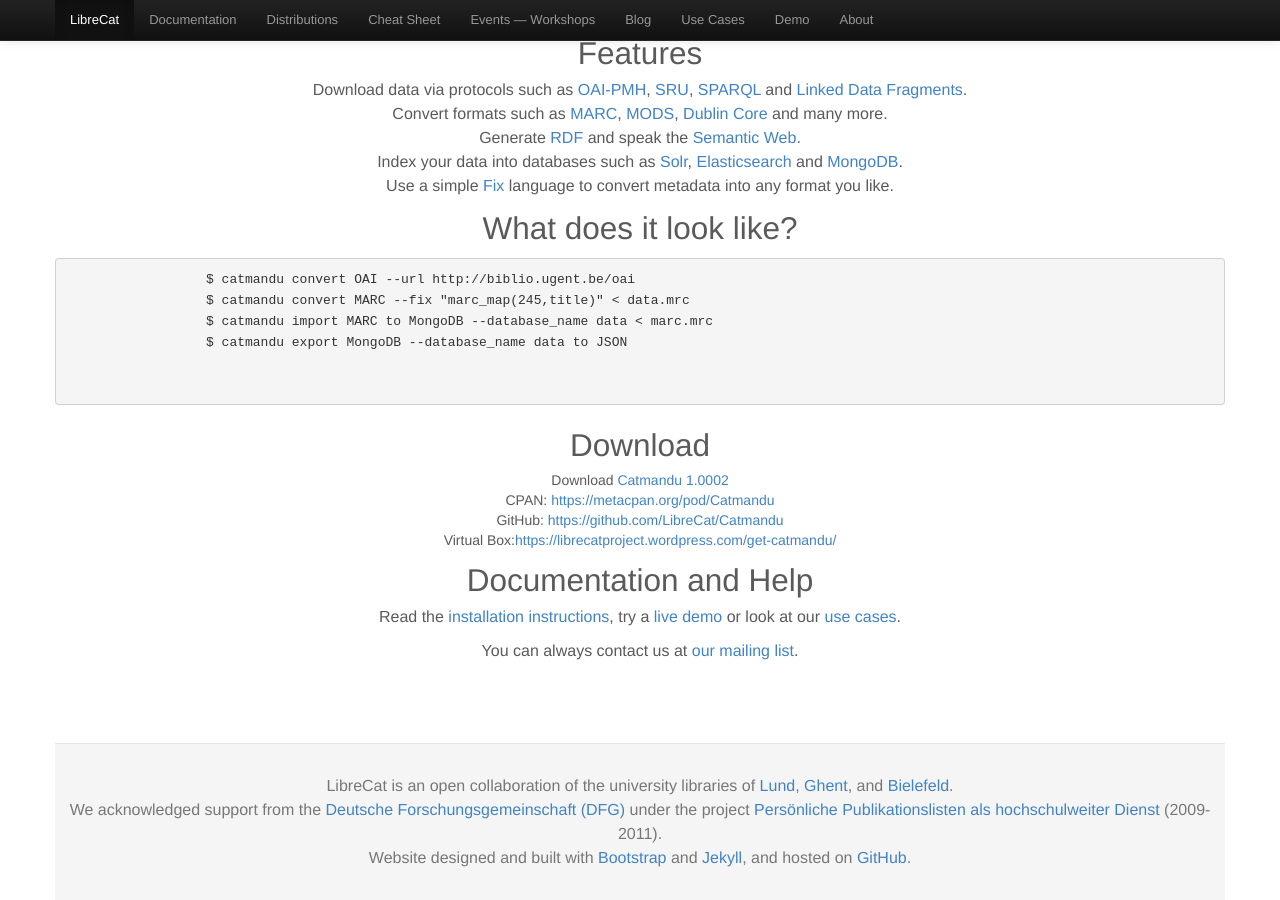
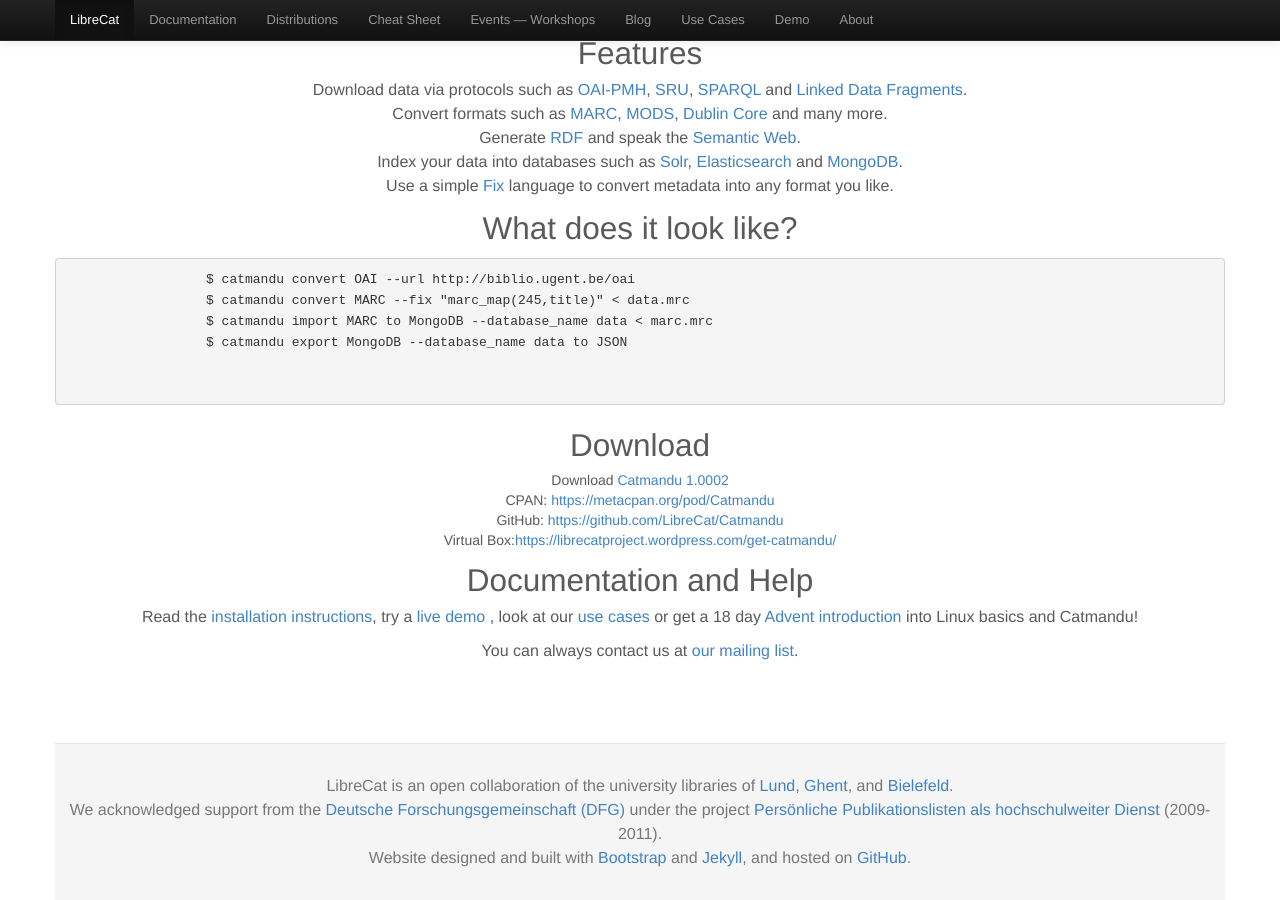
Before and after one commit to LibreCat/librecat.github.io, a Jekyll site: the page built from index.html, in a window 1280 px wide and 900 px high, scrolled down 585 px. Built offline with Jekyll 4.4.1, drawn with Linux system fonts in a browser that asks for light colours.

Commit message:
Adding the Advent calendar

```diff
--- a/index.html
+++ b/index.html
@@ -73,8 +73,10 @@
   <h2>Documentation and Help</h2>
   <p>
     Read the <a href="Catmandu/#installation">installation instructions</a>,
-    try a <a href="http://demo.librecat.org/">live demo</a> or look
-    at our <a href="use-cases.html">use cases</a>.
+    try a <a href="http://demo.librecat.org/">live demo</a> , look
+    at our <a href="use-cases.html">use cases</a> or get a 18 day
+    <a href="https://librecatproject.wordpress.com/2014/12/01/day-1-getting-catmandu/">Advent introduction</a>
+    into Linux basics and Catmandu!
   </p>
   <p>
     You can always contact us at
```
